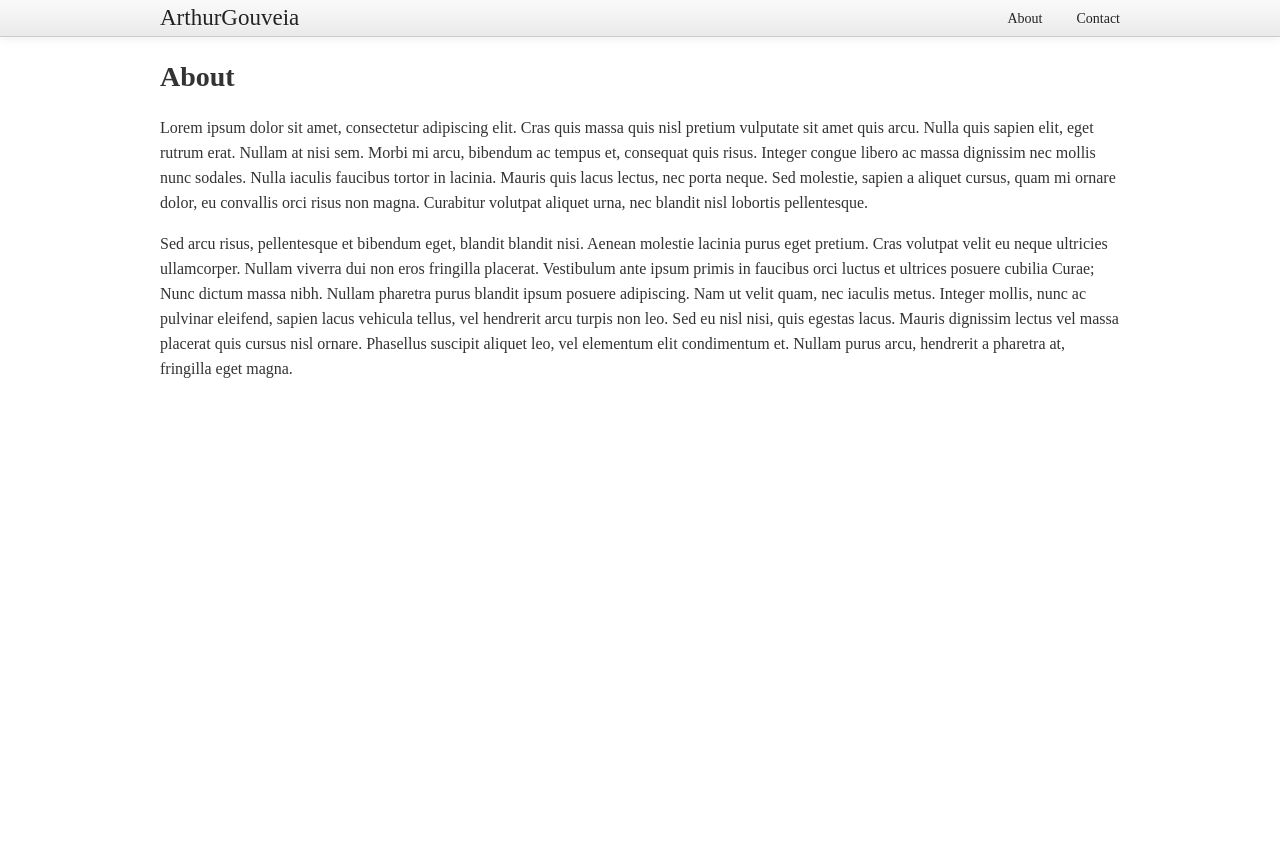
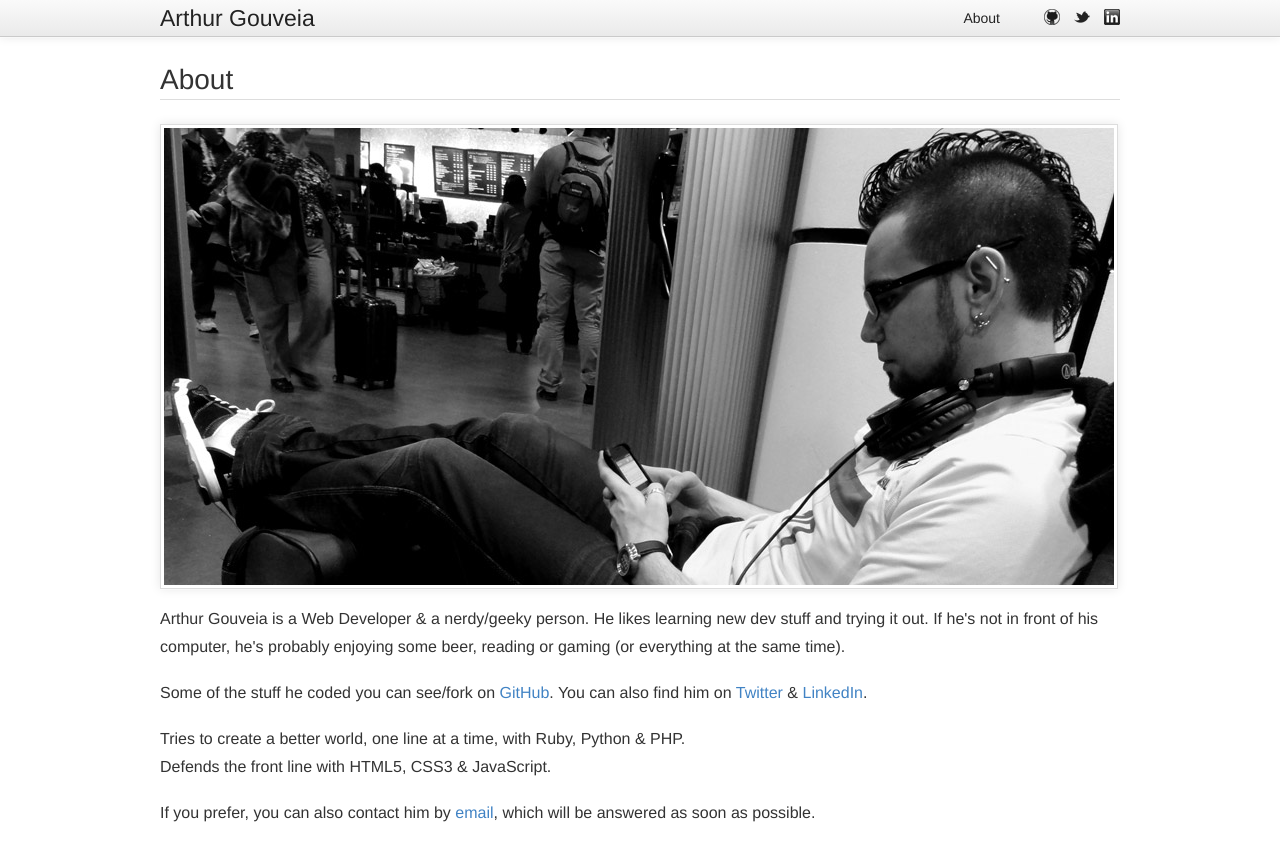
Before and after one commit to arthurgouveia/arthurgouveia.github.io, a Jekyll site: the page built from about.html, in a window 1280 px wide. Shown: the top 861 px of the page. Built offline with Jekyll 4.4.1, drawn with Linux system fonts in a browser that asks for light colours; nearby versions of some CDN libraries; some web fonts are replaced; Markdown is read by kramdown in place of the engine named in the settings.

Commit message:
First commit with what I think is a ready to launch personal blog

```diff
--- /dev/null
+++ b/CNAME
@@ -0,0 +1 @@
+arthurgouveia.com
--- a/_config.yml
+++ b/_config.yml
@@ -1,6 +1,13 @@
+author:
+  name: Arthur Gouveia
+  email: arthur.gouveia@gmail.com
+  github: 'https://github.com/arthurgouveia'
+  twitter: 'https://twitter.com/#!/arthurgouveia'
+  linkedin: 'http://www.linkedin.com/in/arthurgouveiaweb'
 markdown: rdiscount
 pygments: true
 permalink: /posts/:title
 auto: true
 rdiscount:
   extensions: [smart]
+regeneration: true
--- /dev/null
+++ b/_includes/footer.html
@@ -0,0 +1,22 @@
+
+  <footer>
+
+  </footer>
+
+
+  <script src="//ajax.googleapis.com/ajax/libs/jquery/1.7.1/jquery.min.js"></script>
+  <script>window.jQuery || document.write('<script src="js/libs/jquery-1.7.1.min.js"><\/script>')</script>
+
+  <!--
+  <script src="/js/plugins.js"></script>
+  <script src="/js/script.js"></script>
+  -->
+
+  <script>
+    var _gaq=[['_setAccount','UA-XXXXX-X'],['_trackPageview']];
+    (function(d,t){var g=d.createElement(t),s=d.getElementsByTagName(t)[0];
+    g.src=('https:'==location.protocol?'//ssl':'//www')+'.google-analytics.com/ga.js';
+    s.parentNode.insertBefore(g,s)}(document,'script'));
+  </script>
+</body>
+</html>
--- /dev/null
+++ b/_includes/header.html
@@ -0,0 +1,45 @@
+<!doctype html>
+<!--[if lt IE 7]> <html class="no-js lt-ie9 lt-ie8 lt-ie7" lang="en"> <![endif]-->
+<!--[if IE 7]>    <html class="no-js lt-ie9 lt-ie8" lang="en"> <![endif]-->
+<!--[if IE 8]>    <html class="no-js lt-ie9" lang="en"> <![endif]-->
+<!--[if gt IE 8]><!--> <html class="no-js" lang="en"> <!--<![endif]-->
+<head>
+  <meta charset="utf-8">
+  <meta http-equiv="X-UA-Compatible" content="IE=edge,chrome=1">
+  <title>{{ page.title }}</title>
+
+  {% if page.description %}
+  <meta name="description" content="{{ page.description }}">
+  {% endif %}
+
+  {% if page.keywords %}
+  <meta name="keywords" content="{{ page.keywords }}">
+  {% endif %}
+
+  <meta name="author" content="{{ site.author.name }}">
+  <meta name="viewport" content="width=device-width">
+  <link rel="stylesheet" href="/css/style.css">
+  <link href='http://fonts.googleapis.com/css?family=Droid+Sans|Droid+Serif:400,700' rel='stylesheet' type='text/css'>
+
+  <script src="/js/libs/modernizr-2.5.3.min.js"></script>
+</head>
+<body>
+  <!--[if lt IE 7]><p class=chromeframe>Your browser is <em>ancient!</em> <a href="http://browsehappy.com/">Upgrade to a different browser</a> or <a href="http://www.google.com/chromeframe/?redirect=true">install Google Chrome Frame</a> to experience this site.</p><![endif]-->
+  <header>
+
+    <div class="wrapper clearfix">
+
+      <a href="/" id="home" title="{{ site.author.name }} - Home">{{ site.author.name }}</a>
+
+      <nav>
+        <ul>
+          <li><a href="/about">About</a></li>
+          <li><a href="{{ site.author.github }}" id="github" class="social" title="Fork Me on GitHub" target="_blank">GitHub</a></li>
+          <li><a href="{{ site.author.twitter }}" id="twitter" class="social" title="Follow Me on Twitter" target="_blank">Twitter</a></li>
+          <li><a href="{{ site.author.linkedin }}" id="linkedin" class="social" title="Find Me on LinkedIn" target="_blank">LinkedIn</a></li>
+        </ul>
+      </nav>
+
+    </div>
+
+  </header>
--- a/_layouts/default.html
+++ b/_layouts/default.html
@@ -1,40 +1,6 @@
-<!doctype html>
-<!--[if lt IE 7]> <html class="no-js lt-ie9 lt-ie8 lt-ie7" lang="en"> <![endif]-->
-<!--[if IE 7]>    <html class="no-js lt-ie9 lt-ie8" lang="en"> <![endif]-->
-<!--[if IE 8]>    <html class="no-js lt-ie9" lang="en"> <![endif]-->
-<!--[if gt IE 8]><!--> <html class="no-js" lang="en"> <!--<![endif]-->
-<head>
-  <meta charset="utf-8">
-  <meta http-equiv="X-UA-Compatible" content="IE=edge,chrome=1">
-  <title>{{ page.title }}</title>
-  <meta name="description" content="">
+{% include header.html %}
 
-  <meta name="viewport" content="width=device-width">
-  <link rel="stylesheet" href="/css/style.css">
-  <link href='http://fonts.googleapis.com/css?family=Droid+Serif:400,700' rel='stylesheet' type='text/css'>
-
-  <script src="/js/libs/modernizr-2.5.3.min.js"></script>
-</head>
-<body>
-  <!--[if lt IE 7]><p class=chromeframe>Your browser is <em>ancient!</em> <a href="http://browsehappy.com/">Upgrade to a different browser</a> or <a href="http://www.google.com/chromeframe/?redirect=true">install Google Chrome Frame</a> to experience this site.</p><![endif]-->
-  <header>
-
-    <div class="wrapper clearfix">
-
-      <a href="/" id="home" title="ArthurGouveia - Home">ArthurGouveia</a>
-
-      <nav>
-        <ul>
-          <li><a href="/about">About</a></li>
-          <li><a href="/contact">Contact</a></li>
-        </ul>
-      </nav>
-
-    </div>
-
-  </header>
-
-  <div role="main" id="main">
+  <section role="main" id="main">
 
     <div class="wrapper">
 
@@ -42,24 +8,6 @@
 
     </div>
 
-  </div>
+  </section>
 
-  <footer>
-
-  </footer>
-
-
-  <script src="//ajax.googleapis.com/ajax/libs/jquery/1.7.1/jquery.min.js"></script>
-  <script>window.jQuery || document.write('<script src="js/libs/jquery-1.7.1.min.js"><\/script>')</script>
-
-  <script src="/js/plugins.js"></script>
-  <script src="/js/script.js"></script>
-
-  <script>
-    var _gaq=[['_setAccount','UA-XXXXX-X'],['_trackPageview']];
-    (function(d,t){var g=d.createElement(t),s=d.getElementsByTagName(t)[0];
-    g.src=('https:'==location.protocol?'//ssl':'//www')+'.google-analytics.com/ga.js';
-    s.parentNode.insertBefore(g,s)}(document,'script'));
-  </script>
-</body>
-</html>
+{% include footer.html %}
--- a/about.html
+++ b/about.html
@@ -1,10 +1,18 @@
 ---
 layout: default
 title: "About Arthur Gouveia"
+description: "I'm a Web Developer and a nerdy/geeky person. I like learning new dev stuff and trying it out. If I'm not in front of my computer, I'm probably enjoying some beer, reading or gaming (or everything at the same time)."
+keywords: "Web Developer Development About Arthur Gouveia Beer Games Books Reading Contact"
 ---
 
 <h1>About</h1>
 
-<p>Lorem ipsum dolor sit amet, consectetur adipiscing elit. Cras quis massa quis nisl pretium vulputate sit amet quis arcu. Nulla quis sapien elit, eget rutrum erat. Nullam at nisi sem. Morbi mi arcu, bibendum ac tempus et, consequat quis risus. Integer congue libero ac massa dignissim nec mollis nunc sodales. Nulla iaculis faucibus tortor in lacinia. Mauris quis lacus lectus, nec porta neque. Sed molestie, sapien a aliquet cursus, quam mi ornare dolor, eu convallis orci risus non magna. Curabitur volutpat aliquet urna, nec blandit nisl lobortis pellentesque.</p>
+<img src="/img/about.jpg" id="aboutPic" width="950" height="457" alt="Arthur Gouveia" />
 
-<p>Sed arcu risus, pellentesque et bibendum eget, blandit blandit nisi. Aenean molestie lacinia purus eget pretium. Cras volutpat velit eu neque ultricies ullamcorper. Nullam viverra dui non eros fringilla placerat. Vestibulum ante ipsum primis in faucibus orci luctus et ultrices posuere cubilia Curae; Nunc dictum massa nibh. Nullam pharetra purus blandit ipsum posuere adipiscing. Nam ut velit quam, nec iaculis metus. Integer mollis, nunc ac pulvinar eleifend, sapien lacus vehicula tellus, vel hendrerit arcu turpis non leo. Sed eu nisl nisi, quis egestas lacus. Mauris dignissim lectus vel massa placerat quis cursus nisl ornare. Phasellus suscipit aliquet leo, vel elementum elit condimentum et. Nullam purus arcu, hendrerit a pharetra at, fringilla eget magna.</p>
+<p>Arthur Gouveia is a Web Developer &amp; a nerdy/geeky person. He likes learning new dev stuff and trying it out. If he's not in front of his computer, he's probably enjoying some beer, reading or gaming (or everything at the same time).</p>
+
+<p>Some of the stuff he coded you can see/fork on <a href="{{ site.author.github }}" target="_blank">GitHub</a>. You can also find him on <a href="{{ site.author.twitter }}" target="_blank">Twitter</a> &amp; <a href="{{ site.author.linkedin }}" target="_blank">LinkedIn</a>.</p>
+
+<p>Tries to create a better world, one line at a time, with Ruby, Python &amp; PHP. <br/>Defends the front line with HTML5, CSS3 &amp; JavaScript.</p>
+
+<p>If you prefer, you can also contact him by <a href="mailto:&#097;&#114;&#116;&#104;&#117;&#114;&#046;&#103;&#111;&#117;&#118;&#101;&#105;&#097;&#064;&#103;&#109;&#097;&#105;&#108;&#046;&#099;&#111;&#109;">email</a>, which will be answered as soon as possible.</p>
--- a/css/style.css
+++ b/css/style.css
@@ -13,7 +13,7 @@ body { margin: 0; font-size: 1em; line-height: 1.4; }
 ::selection { background: #EAEAEA; color: #000; text-shadow: none; }
 
 a { color: #00e; }
-a:visited { color: #551a8b; }
+/*a:visited { color: #551a8b; }*/
 a:hover { color: #06e; }
 a:focus { outline: thin dotted; }
 a:hover, a:active { outline: 0; }
@@ -66,10 +66,12 @@ td { vertical-align: top; }
 
 body {
   background-color: white;
-  font-family: 'Droid Serif', serif;
+  font-family: 'Droid Serif', Helvetica, Arial, sans-serif;
   font-size:14px;
   line-height: 1.4;
   color: #333;
+  -webkit-font-smoothing: antialiased;
+  padding-bottom:50px;
 }
 
 header {
@@ -91,8 +93,19 @@ a {
 
 p {
   font-size:16px;
-  line-height:25px;
+  line-height:1.7em;
+  margin: 0 0 1.2em 0;
 }
+
+h1, h2, h3 {
+  border-bottom: 1px solid #DDD;
+  font-family: 'Droid Sans', Helvetica, Arial, sans-serif;
+  font-weight:400;
+}
+
+h1 {font-size:28px;}
+h2 {font-size:22px;}
+h3 {font-size:16px;}
 
 .wrapper {
   width:960px;
@@ -140,8 +153,73 @@ nav {
     padding: 10px 0px 11px 20px;
   }
 
+.social {
+  display: block;
+  width:16px;
+  height:16px;
+  line-height:0;
+  font-size:0;
+  text-indent:-9999px;
+  padding: 0;
+}
 
+  #github {
+    background: url(/img/github.png) no-repeat top center;
+    margin-left: 30px;
+  }
 
+  #twitter {background: url(/img/twitter.png) no-repeat top center;}
+
+  #linkedin {background: url(/img/linkedin.png) no-repeat top center;}
+
+.listing {
+  margin: 0;
+  padding:0;
+}
+
+  .listing li {
+    list-style:none;
+    border-bottom:1px solid #DDD;
+    padding:4px 0;
+    color:#777;
+  }
+
+    .listing li span {
+      display: block;
+      width:120px;
+      float: left;
+      margin-right:8px;
+    }
+
+.heading span {
+  float:right;
+  margin-top:20px;
+  color:#777;
+}
+
+#aboutMe {
+  padding-top:20px;
+  margin-top: 50px;
+  border-top:1px solid #DDD;;
+}
+
+  #gravatarWrapper {
+    float: left;
+    margin-right: 20px;
+  }
+
+  #aboutMe p {
+    font-size:14px;
+    margin-bottom: 0.5em;
+  }
+
+#aboutPic,
+#gravatarWrapper img{
+  padding: 3px;
+  border:1px solid #DDD;
+  margin: 0 0 1.2em 0;
+  box-shadow: 0 1px 0 rgba(255,255,255,0.4),0 0 10px rgba(0,0,0,0.1);
+}
 
 @media only screen and (min-width: 35em) {
 
--- a/js/script.js
+++ /dev/null
@@ -1,3 +0,0 @@
-/* Author:
-
-*/
```
Also changed, not shown: _layouts/post.html (+44 -0 lines), _posts/2012-05-03-hello-world.md (added, +31 -0 lines), index.html (+10 -4 lines), img/about.jpg (added), img/github.png (added), img/linkedin.png (added), img/twitter.png (added), js/plugins.js (line endings or trailing spaces), 1 other file.
